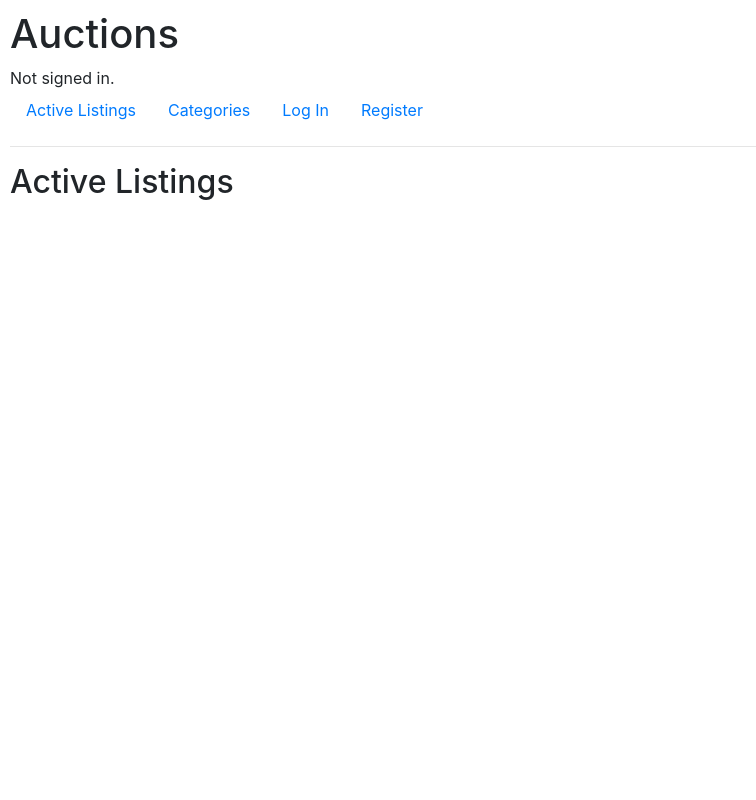
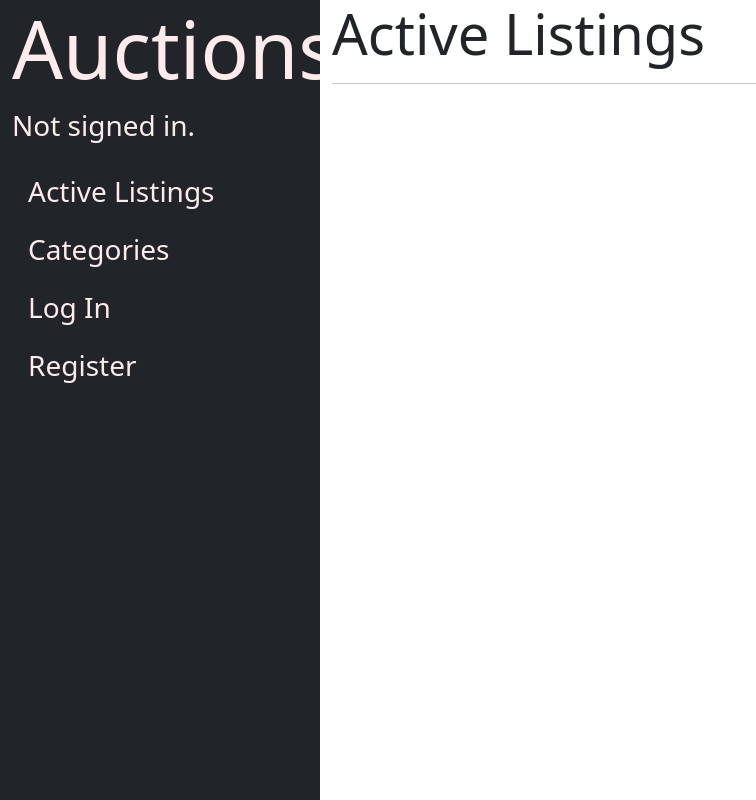
Before and after one commit to vladilchenko/commerce, a Django app: page / in a window 1280 px wide. Shown: the whole page, without its empty margins (0-756 px from the left). Run offline with Django 3.2, Linux system fonts and the light colour scheme; data that the repository does not hold is empty; some libraries are stand-ins or nearby versions.

Commit message:
Added styles for Active listing page

```diff
--- a/auctions/static/auctions/styles.css
+++ b/auctions/static/auctions/styles.css
@@ -1,3 +1,41 @@
-body {
-    padding: 10px;
+html, body {
+    height: 100%;
+    margin: 0;
 }
+.items_row {
+    height: 350px;
+    margin-bottom: 10px;
+}
+
+.item-container {
+    padding: 5px;
+}
+
+.item {
+    padding: 15px;
+    background-color: #d7d9d8;
+    border: 5px, solid, #c8ddd6;
+    border-radius: 4%;
+}
+
+.item-image {
+    height:60%;
+    width: auto;
+    max-width: 100%;
+}
+
+#main {
+    height: 100%;
+}
+
+#main-row {
+    height: 100%;
+}
+
+#sidebar {
+    color: rgb(255, 235, 235);
+}
+
+#content {
+    background-color: white;
+}
--- a/auctions/templates/auctions/index.html
+++ b/auctions/templates/auctions/index.html
@@ -1,11 +1,15 @@
 {% extends "auctions/layout.html" %}
 
 {% block body %}
-    <h2>Active Listings</h2>
+    <h2 class="display-4">Active Listings</h2>
+    <hr>
 
-    <ul>
-        {% for item in items %}
-        <li>
+    <div id="items_section">
+        {% for row in items %}
+            <div class="row items_row">
+                {% for item in row %}
+                    <div class="col-sm-4 h-100 item-container">
+                        <div class="item h-100">
                             <h3><a href="{% url 'show' item.pk %}">{{ item.title }}</a></h3>
                             {% if item.bids.last.price %}
                                 <h5>Current Price: {{ item.bids.last.price }}</h5>
@@ -13,13 +17,13 @@
                                 <h5>Current Price: {{ item.start_price }}</h5>
                             {% endif %}
                             <h6>User: {{ item.user.username }}</h6>
-            <!-- <h6>Started At: {{ item.start_price }}</h6> -->
-            <!-- <h6>Category: {{ item.get_category_display }}</h6> -->
                             {% if item.image %}
-                <img src= {{ item.image }} class="item-image" width="10%" height="16%">
+                                <img src= {{ item.image }} class="item-image mx-auto d-block rounded">
                             {% endif %}
-            <!-- <p>{{ item.description }}</p> -->
-        </li>
+                        </div>
+                    </div>
                 {% endfor %}
-    </ul>
+            </div>
+        {% endfor %}
+    </div>
 {% endblock %}
--- a/auctions/templates/auctions/layout.html
+++ b/auctions/templates/auctions/layout.html
@@ -4,46 +4,56 @@
 <html lang="en">
     <head>
         <title>{% block title %}Auctions{% endblock %}</title>
-        <link rel="stylesheet" href="https://stackpath.bootstrapcdn.com/bootstrap/4.4.1/css/bootstrap.min.css" integrity="sha384-Vkoo8x4CGsO3+Hhxv8T/Q5PaXtkKtu6ug5TOeNV6gBiFeWPGFN9MuhOf23Q9Ifjh" crossorigin="anonymous">
+        <meta charset="utf-8">
+        <meta name="viewport" content="width=device-width, initial-scale=1">
+        <link href="https://cdn.jsdelivr.net/npm/bootstrap@5.1.3/dist/css/bootstrap.min.css" rel="stylesheet">
+        <script src="https://cdn.jsdelivr.net/npm/bootstrap@5.1.3/dist/js/bootstrap.bundle.min.js" async></script>
         <link href="{% static 'auctions/styles.css' %}" rel="stylesheet">
     </head>
     <body>
-        <h1>Auctions</h1>
+        <div class="container-fluid" id="main">
+            <div class="row" id="main-row">
+                <div class="col-sm-3 bg-dark" id="sidebar">
+                    <h1 class="display-1">Auctions</h1>
                     <div>
                         {% if user.is_authenticated %}
-                Signed in as <strong>{{ user.username }}</strong>.
+                            <p class="fs-3">Signed in as <strong>{{ user.username }}</strong>.</p>
                         {% else %}
-                Not signed in.
+                            <p class="fs-3">Not signed in.</p>
                         {% endif %}
                     </div>
-        <ul class="nav">
+                    <ul class="nav flex-column" id="main-menu">
                         <li class="nav-item">
-                <a class="nav-link" href="{% url 'index' %}">Active Listings</a>
+                            <a class="nav-link fs-3 text-reset" href="{% url 'index' %}">Active Listings</a>
                         </li>
                         <li class="nam-item">
-                <a class="nav-link" href="{% url 'categories' %}">Categories</a>
+                            <a class="nav-link fs-3 text-reset" href="{% url 'categories' %}">Categories</a>
                         </li>
                         {% if user.is_authenticated %}
                             <li class="nav-item">
-                    <a class="nav-link" href="{% url 'add' %}">Add Item</a>
+                                <a class="nav-link fs-3 text-reset" href="{% url 'add' %}">Add Item</a>
                             </li>
                             <li class="nam-item">
-                    <a class="nav-link" href="{% url 'watchlist' %}">Watchlist</a>
+                                <a class="nav-link fs-3 text-reset" href="{% url 'watchlist' %}">Watchlist</a>
                             </li>
                             <li class="nav-item">
-                    <a class="nav-link" href="{% url 'logout' %}">Log Out</a>
+                                <a class="nav-link fs-3 text-reset" href="{% url 'logout' %}">Log Out</a>
                             </li>
                         {% else %}
                             <li class="nav-item">
-                    <a class="nav-link" href="{% url 'login' %}">Log In</a>
+                                <a class="nav-link fs-3 text-reset" href="{% url 'login' %}">Log In</a>
                             </li>
                             <li class="nav-item">
-                    <a class="nav-link" href="{% url 'register' %}">Register</a>
+                                <a class="nav-link fs-3 text-reset" href="{% url 'register' %}">Register</a>
                             </li>
                         {% endif %}
                     </ul>
-        <hr>
+                </div>
+                <div class="col-sm-9" id="content">
                     {% block body %}
                     {% endblock %}
+                </div>
+            </div>
+        </div>
     </body>
 </html>
--- a/auctions/views.py
+++ b/auctions/views.py
@@ -14,7 +14,19 @@ from auctions import utils
 def index(request):
     items = Item.objects.all()
 
-    return render(request, "auctions/index.html", { "items": items})
+    item_rows = [[]]
+    counter = 0
+    current_index = 0
+
+    for el in items:
+        item_rows[current_index].append(el)
+        counter += 1
+        if counter == 3:
+            item_rows.append([])
+            current_index += 1
+            counter = 0
+
+    return render(request, "auctions/index.html", { "items": item_rows})
 
 
 def login_view(request):
```
Lines whose indentation alone changed are shown as unchanged.
